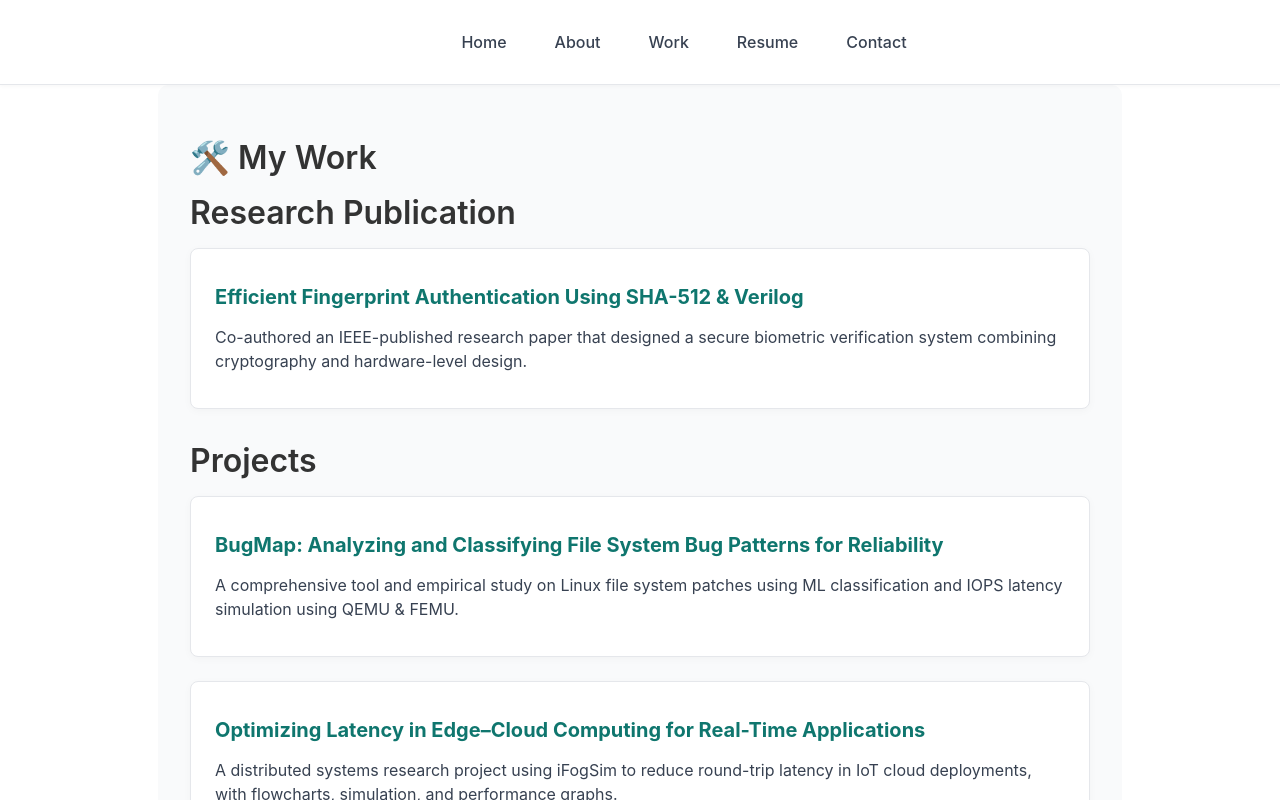
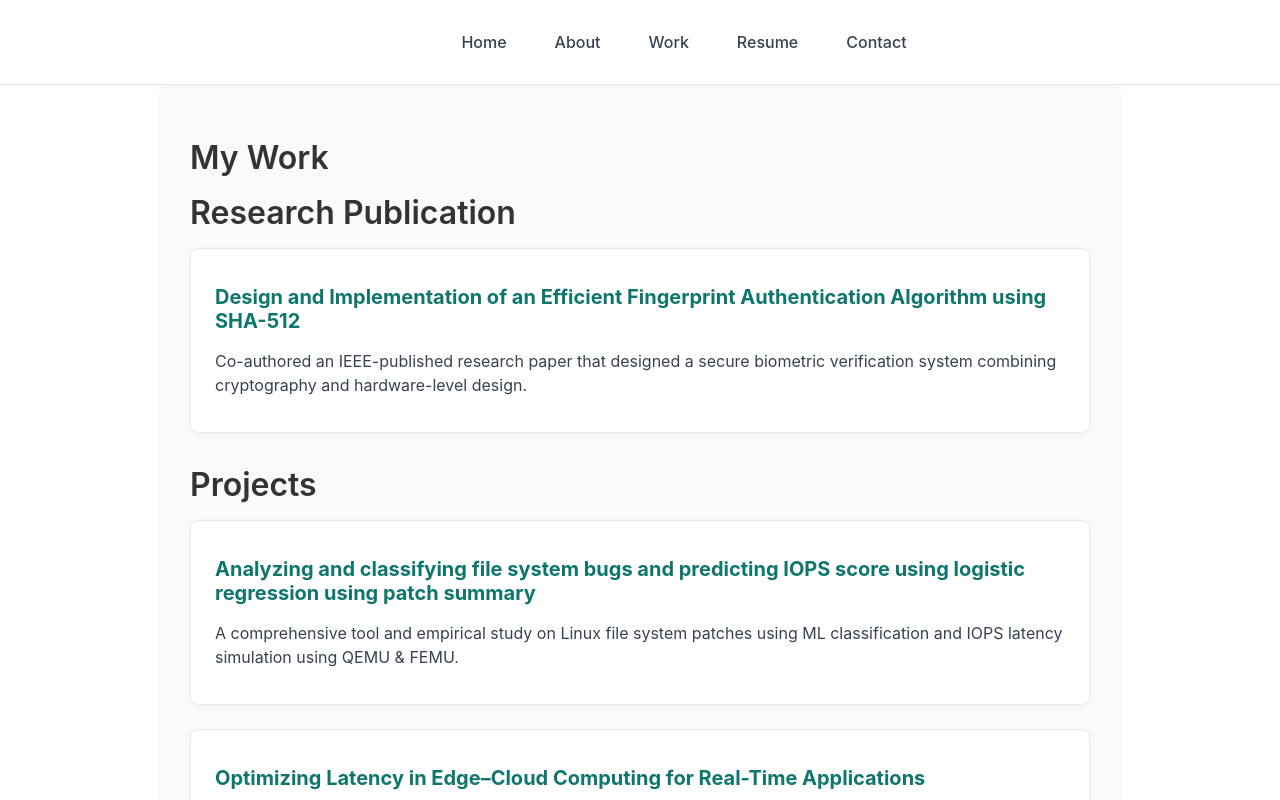
Before and after one commit to rexm5402/my-portfolio, a React (Create React App) app: page /work in a window 1280 px wide. Shown: the top 800 px of the page. Built offline with nearby package versions, Linux system fonts and the light colour scheme.

Commit message:
minor changes

```diff
--- a/src/pages/ResearchFingerprint.js
+++ b/src/pages/ResearchFingerprint.js
@@ -5,10 +5,10 @@ function ResearchFingerprint() {
   return (
     <main className="detail-page">
       <h1 style={{ fontSize: '2rem', marginBottom: '0.5rem', color: '#333' }}>
-         Secure Fingerprint Authentication Using SHA-512 & Verilog
+      Design and Implementation of an Efficient Fingerprint Authentication Algorithm using SHA-512
       </h1>
       <h3 style={{ color: '#555', marginBottom: '1.5rem' }}>
-        Co-Author | Published at <a href="https://ieeexplore.ieee.org/document/10548466" target="_blank" rel="noopener noreferrer">IEEE Bellary Conference</a>
+        Co-Author | Published at <a href="https://ieeexplore.ieee.org/document/10548466" target="_blank" rel="noopener noreferrer">IEEE Conference</a>
       </h3>
 
       <p>
--- a/src/pages/Work.js
+++ b/src/pages/Work.js
@@ -6,13 +6,13 @@ import { Link } from 'react-router-dom';
 function Work() {
   return (
     <main className="work-section">
-      <h1 style={{ fontSize: '2rem', marginBottom: '1rem', color: '#333' }}>🛠️ My Work</h1>
+      <h1 style={{ fontSize: '2rem', marginBottom: '1rem', color: '#333' }}>My Work</h1>
 
       <section className="research-section">
         <h1 style={{ fontSize: '2rem', marginTop: '1rem', marginBottom: '1rem', color: '#333' }}>Research Publication</h1>
         <div className="project">
           <h2><Link to="/research-fingerprint">
-          Efficient Fingerprint Authentication Using SHA-512 & Verilog</Link></h2>
+          Design and Implementation of an Efficient Fingerprint Authentication Algorithm using SHA-512</Link></h2>
           <p>Co-authored an IEEE-published research paper that designed a secure biometric verification system combining cryptography and hardware-level design.</p>
         </div>
       </section>
@@ -20,7 +20,10 @@ function Work() {
       <section className="project-list">
       <h1 style={{ fontSize: '2rem', marginTop: '1rem', marginBottom: '1rem', color: '#333' }}>Projects</h1>
         <div className="project">
-          <h2><Link to="/project-bugmap">BugMap: Analyzing and Classifying File System Bug Patterns for Reliability</Link></h2>
+          <h2><Link to="/project-bugmap">
+
+Analyzing and classifying file system bugs and predicting IOPS score using logistic regression using patch summary
+</Link></h2>
           <p>A comprehensive tool and empirical study on Linux file system patches using ML classification and IOPS latency simulation using QEMU & FEMU.</p>
         </div>
 
```
